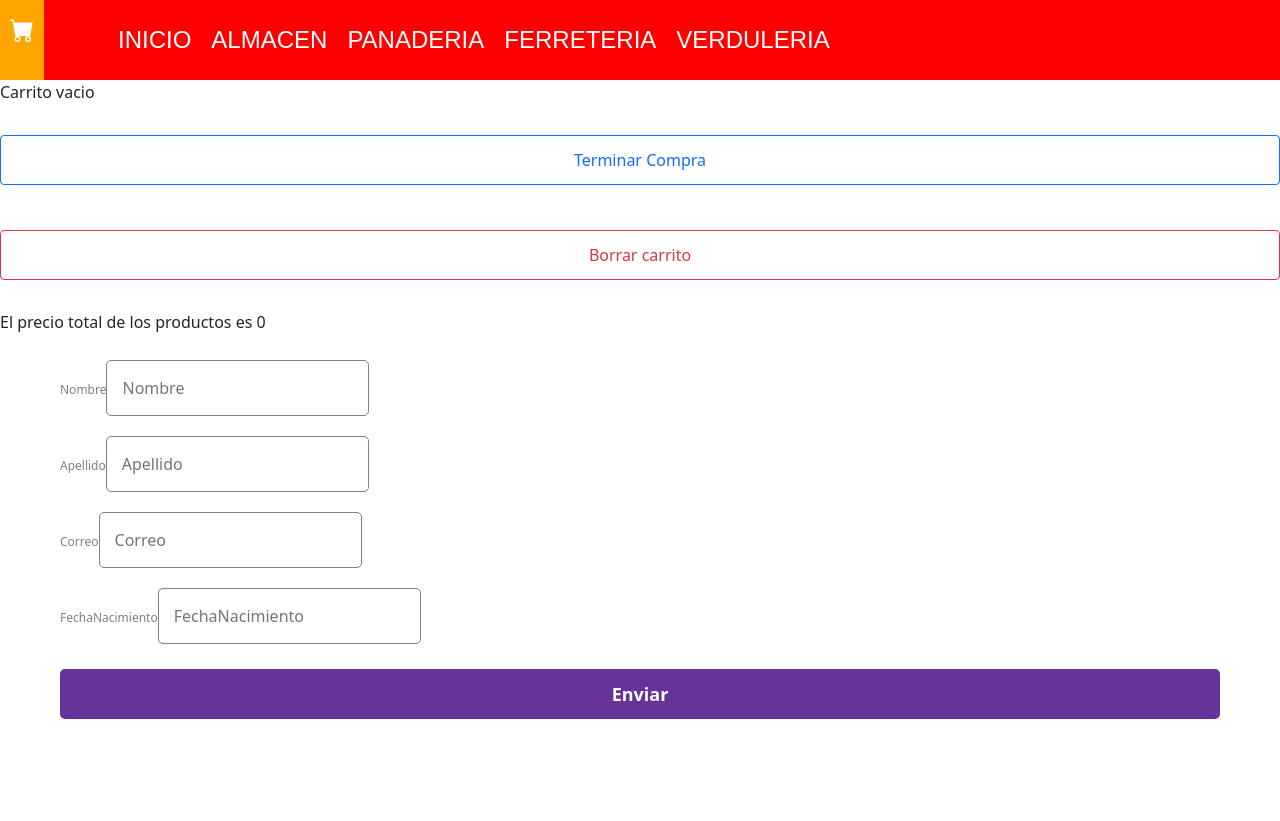
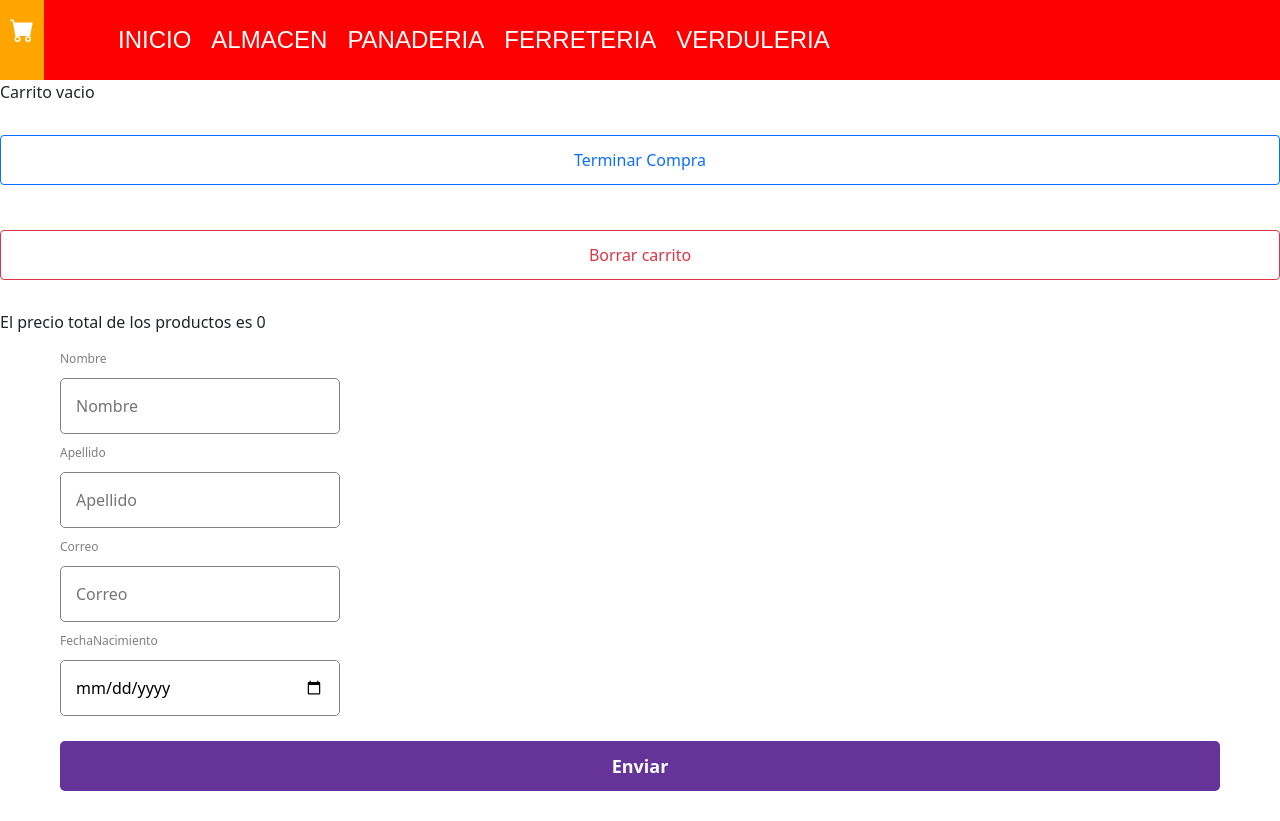
Before and after one commit to OrtegaSebastian/ReactFinalEcommerce, a React (Create React App) app: page /cart in a window 1280 px wide. Before the commit the page ends 800 px from the top, so only its background shows below. Built offline with nearby package versions, Linux system fonts and the light colour scheme.

Commit message:
EnviarFormPendiente

```diff
--- a/src/components/Cart/Cart.jsx
+++ b/src/components/Cart/Cart.jsx
@@ -23,8 +23,8 @@ const Carrito = () => {
       .catch((error)=>{console.log(error)})
       .finally((resp)=>{VaciarCarrito()})
   }
-  const [ocultar, setOcultar] = useState(false);
-  const [valores, setValores] = useState({
+
+  const [values, setValues] = useState({
     nombre: "",
     apellido: "",
     correo: "",
@@ -64,26 +64,20 @@ const Carrito = () => {
     {
       id:4,
       nombre: "fechaNacimiento",
-      type: "text",
+      type: "date",
       placeholder: "FechaNacimiento",
-      error: "El correo que ingreso contiene errores",
-      label: "FechaNacimiento",
-      required: true,
+      label: "FechaNacimiento"
     },
-   ]
+  ]
 
 
   const handleSubmit =(e)=>{
     e.preventDefault();
   }
 
-  const onChange = (e)=>{
-    setValores({...valores, [e.target.nombre]: e.target.valores})
-  }
-
-
-
-
+  const onChange = (e) => {
+    setValues({ ...values, [e.target.name]: e.target.value });
+  };
 
   return (
     <>
@@ -94,7 +88,7 @@ const Carrito = () => {
         carrito.map((producto) =>
         <CarritoItem key={producto.item.id} producto={producto.item} />)
         )}
-     <button  className="btn btn-outline-primary"  onClick={generarOrden} >Terminar Compra</button>
+    <button  className="btn btn-outline-primary"  onClick={generarOrden} >Terminar Compra</button>
     </div>
     <button onClick={VaciarCarrito} className="btn btn-outline-danger"> Borrar carrito</button>
     <p>El precio total de los productos es {PrecioTotal()} </p>
@@ -105,8 +99,10 @@ const Carrito = () => {
     <form onSubmit={handleSubmit}>
       {inputs.map((input)=>(
     <Formulario key={input.id}
-     {...input}
-      value ={valores[input.nombre]} onChange={onChange} />
+    {...input}
+    value={values[input.name]}
+    onChange={onChange}
+    />
       ))}
     <button >Enviar</button>
     </form>
--- a/src/components/Cart/cart.css
+++ b/src/components/Cart/cart.css
@@ -23,3 +23,11 @@ button{
     margin-top: 15px;
     margin-bottom: 30px;
 }
+
+input:invalid[focused="true"]{
+    border: 1px solid red;
+}
+
+input:invalid[focused="true"] ~ span{
+    display: block;
+}
--- a/src/components/Formulario/Formulario.jsx
+++ b/src/components/Formulario/Formulario.jsx
@@ -6,12 +6,11 @@ const Formulario = (props) => {
 
     const { label, error, onChange, id, ...inputProps } = props;
       return (
-      <div className="formInput">
+      <div className="formulario">
         <label>{label}</label>
         <input
           {...inputProps}
           onChange={onChange}
-
         />
         <span>{error}</span>
       </div>
```
